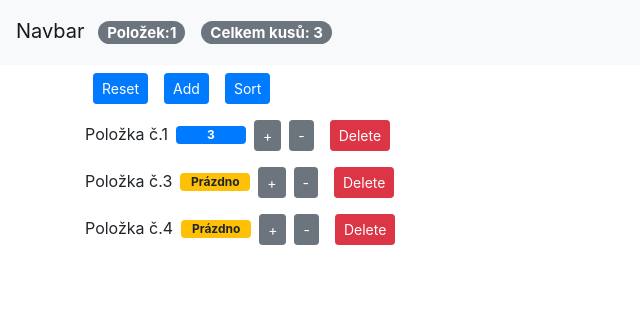
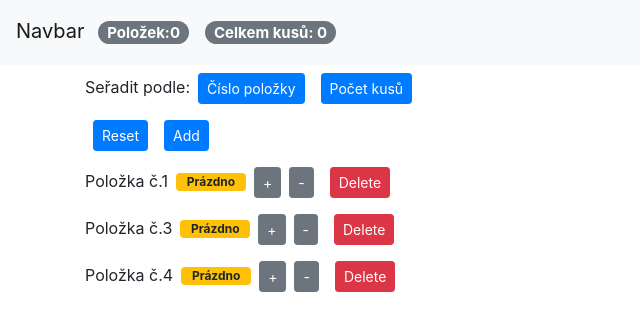
Before and after one commit to Kukuskas/my-little-study, a React (Create React App) app in the folder myfirstreact/: page / in a window 1280 px wide. Shown: the top 330 px of the page, without its empty margins (0-640 px from the left). Built offline with nearby package versions, Linux system fonts and the light colour scheme; the HTML template or start-up script is replaced by a standard one.

Commit message:
Sort by id or by value added

```diff
--- a/myfirstreact/src/App.js
+++ b/myfirstreact/src/App.js
@@ -6,7 +6,7 @@ import "./App.css";
 class App extends Component {
   state = {
     counters: [
-      { id: 1, value: 3 },
+      { id: 1, value: 0 },
       { id: 3, value: 0 },
       { id: 4, value: 0 }
     ]
@@ -78,13 +78,13 @@ class App extends Component {
     });
     this.setState({ counters });
   };
-  sortValueEvent= state=>{
+  sortValueEvent = state => {
     const counters = [...this.state.counters];
     counters.sort((a, b) => {
-          return a.value - b.value;
+      return b.value - a.value;
     });
     this.setState({ counters });
-  }
+  };
   render() {
     return (
       <React.Fragment>
@@ -101,6 +101,7 @@ class App extends Component {
             onReset={this.resetEvent}
             onAdd={this.addEvent}
             onSort={this.sortEvent}
+            onSortValue={this.sortValueEvent}
           />
         </main>
       </React.Fragment>
--- a/myfirstreact/src/Components/counters.jsx
+++ b/myfirstreact/src/Components/counters.jsx
@@ -2,18 +2,34 @@ import React, { Component } from "react";
 import Counter from "./counter";
 class Counters extends Component {
   render() {
-    const { onReset, counters, onDelete, onIncrement, onAdd, onDecrement, onSort } = this.props;
+    const {
+      onReset,
+      counters,
+      onDelete,
+      onIncrement,
+      onAdd,
+      onDecrement,
+      onSort,
+      onSortValue
+    } = this.props;
     return (
       <div>
+        <span>Seřadit podle:</span>
+        <button onClick={onSort} className="btn btn-primary btn-sm m-2">
+          Číslo položky
+        </button>
+        <button onClick={onSortValue} className="btn btn-primary btn-sm m-2">
+          Počet kusů
+        </button>
+        <br />
         <button onClick={onReset} className="btn btn-primary btn-sm m-2">
           Reset
         </button>
         <button onClick={onAdd} className="btn btn-primary btn-sm m-2">
           Add
         </button>
-        <button onClick={onSort} className="btn btn-primary btn-sm m-2">
-          Sort
-        </button>
+        <br />
+
         {counters.map(counter => (
           <Counter
             key={counter.id}
```
Also changed, not shown: myfirstreact/src/Components/counter.jsx (+18 -6 lines), myfirstreact/src/Components/navbar.jsx (+5 -4 lines). Lines whose indentation alone changed are shown as unchanged.
